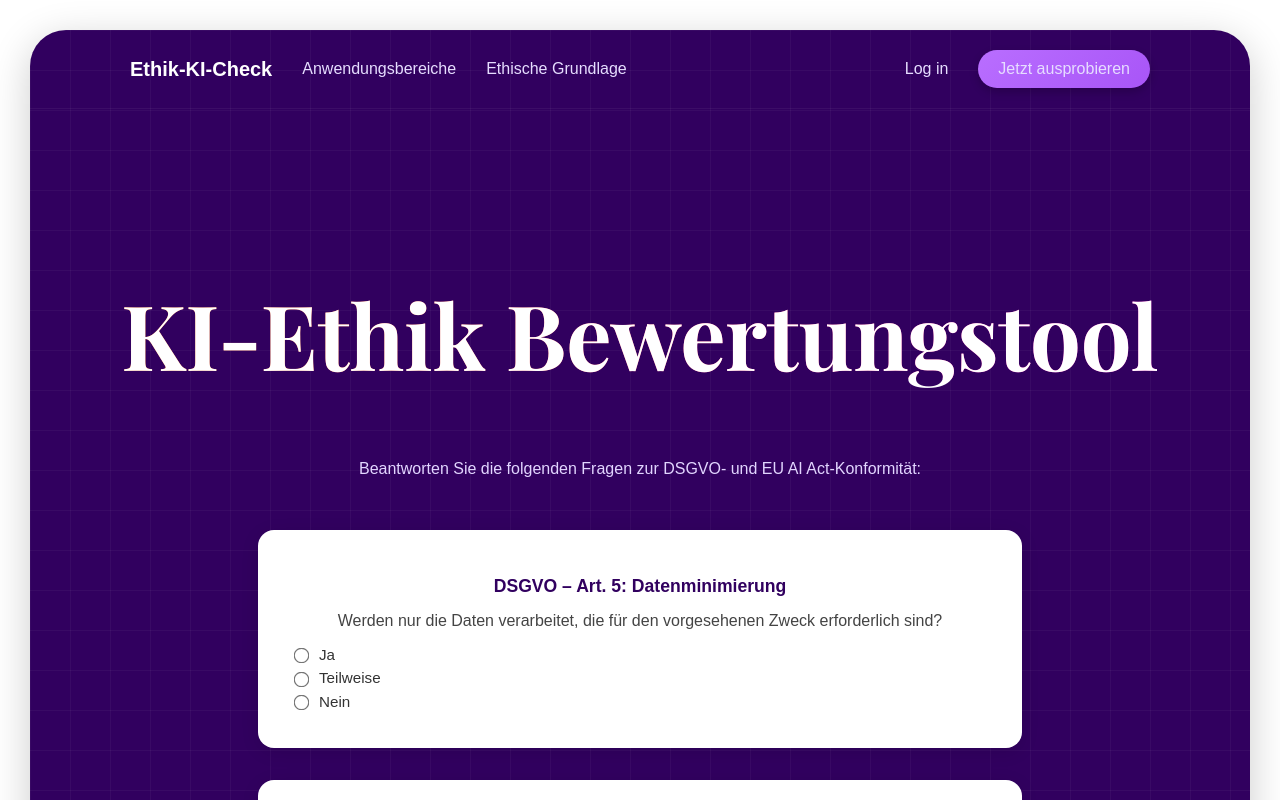
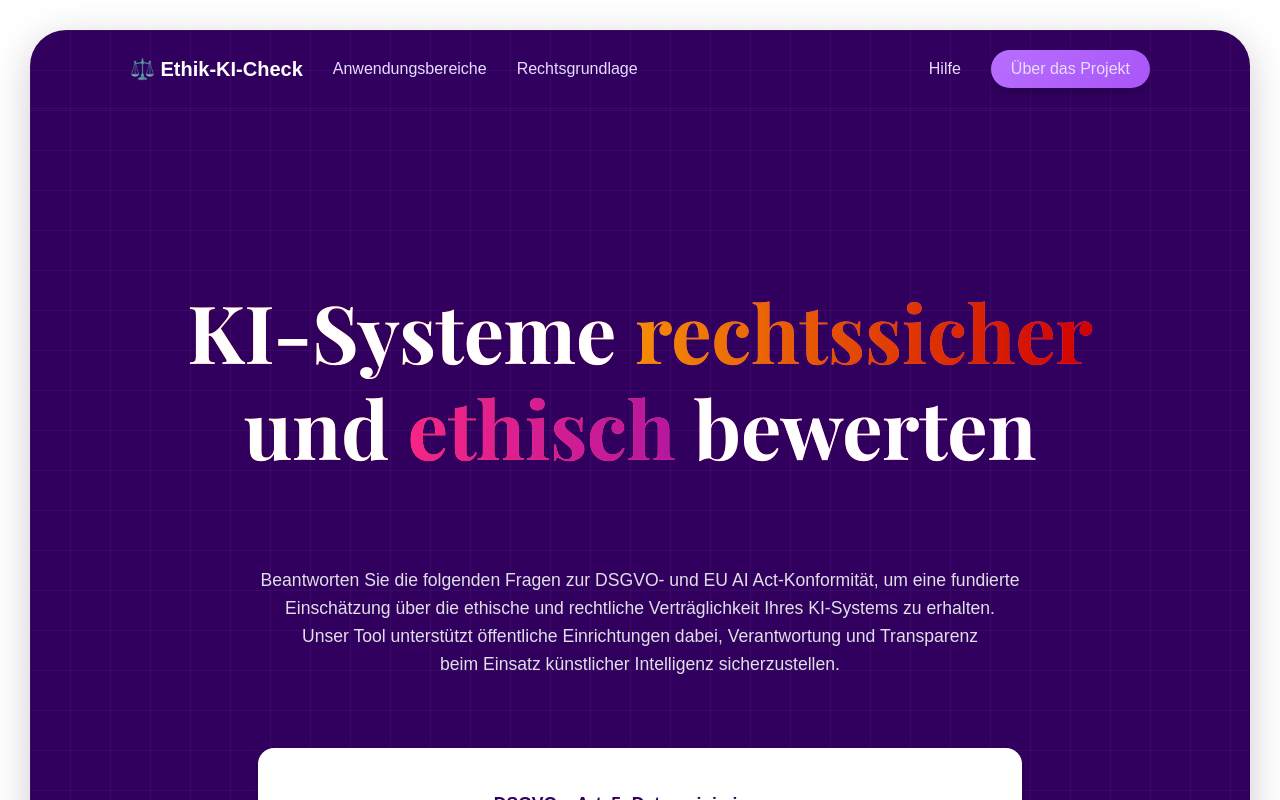
Before and after one commit to alexgnw/ki-ethik-bewertungsschema, a React (Create React App) app in the folder frontend/: page / in a window 1280 px wide. Built offline with nearby package versions, Linux system fonts and the light colour scheme.

Commit message:
Design und Inhalt

```diff
--- a/frontend/src/App.css
+++ b/frontend/src/App.css
@@ -115,8 +115,8 @@ body::after {
 h1 {
   font-family: 'Playfair Display', serif;
   font-weight: 1000;
-  font-size: 90px;
-  line-height: 1.0;
+  font-size: 80px;
+  line-height: 1.2;
   background: linear-gradient(90deg, #ff7d1a, #ff4ecd);
   background-clip: text;
   -webkit-background-clip: text;
@@ -134,11 +134,13 @@ h3 {
 }
 
 p {
-  font-size: 1rem;
-  color: #e2d5ff;
-  margin: 0;
+  max-width: 800px;
+  font-size: 1.1rem;
+  line-height: 1.6;
+  text-align: center;
+  color: #e0dfe8;
+  font-weight: 300;
 }
-
 
 
 /* Button */
@@ -168,11 +170,23 @@ p {
 
 /* Headlines */
 .HeroHeadline {
-  font-family: 'Playfair Display', bold;
-  font-size: 65px;
-  font-weight: 800;
+  font-size: 80px;
+  font-weight: bold;
+  text-align: center;
   color: white;
-  margin: 0;
+  line-height: 1.2;
+}
+
+.AccentLegal {
+  background: linear-gradient(90deg, #F48C06, #D00000);
+  -webkit-background-clip: text;
+  -webkit-text-fill-color: transparent;
+}
+
+.AccentEthical {
+  background: linear-gradient(90deg, #F72585, #B5179E);
+  -webkit-background-clip: text;
+  -webkit-text-fill-color: transparent;
 }
 
 .HeroSubline {
@@ -186,11 +200,7 @@ p {
   margin: 0;
 }
 
-/* Farbige Worte */
-.Colorful {
-  font-family: 'Playfair Display', serif;
-  font-weight: 700;
-}
+
 
 
 .ProgressBarWrapper {
@@ -337,3 +347,8 @@ p {
   opacity: 1;
   box-shadow: 0 0 10px 2px rgba(0,0,0,0.3);
 }
+
+.Navbar-Logo {
+  height: 75px;
+  object-fit: contain;
+}
--- a/frontend/src/App.js
+++ b/frontend/src/App.js
@@ -142,20 +142,26 @@ Wichtig: Gib die **Gesamtbewertung nur einmal ganz am Anfang** der Antwort an
 
 <div className="Navbar">
         <div className="Navbar-Left">
-          <div className="Logo">Ethik-KI-Check</div>
+          <div className="Logo">
+            <span role="img" aria-label="waage" className="Logo-Icon">⚖️</span> Ethik-KI-Check
+          </div>
           <a href="/login">Anwendungsbereiche</a>
-          <a href="/login">Ethische Grundlage</a>
+          <a href="/login">Rechtsgrundlage</a>
         </div>
         <div className="Navbar-Right">
-          <a href="/login" className="Login">Log in</a>
-          <a href="/login" className="TryFree">Jetzt ausprobieren</a>
+          <a href="/login" className="Login">Hilfe</a>
+          <a href="/login" className="TryFree">Über das Projekt</a>
         </div>
       </div>
 
       <div className="App">
-        <h1>KI-Ethik Bewertungstool</h1>
+      <h1 className="HeroHeadline">
+      KI-Systeme <span className="AccentLegal">rechtssicher</span><br />
+      und <span className="AccentEthical">ethisch</span> bewerten
+      </h1>
 
-        <p>Beantworten Sie die folgenden Fragen zur DSGVO- und EU AI Act-Konformität:</p>
+        <p>Beantworten Sie die folgenden Fragen zur DSGVO- und EU AI Act-Konformität, um eine fundierte Einschätzung über die ethische und rechtliche Verträglichkeit Ihres KI-Systems zu erhalten.<br></br>
+        Unser Tool unterstützt öffentliche Einrichtungen dabei, Verantwortung und Transparenz<br></br>beim Einsatz künstlicher Intelligenz sicherzustellen.</p>
 
         <div className="Questionnaire">
           {questions.map((q) => (
```
Also changed, not shown: frontend/src/logo_ethik.png (added).
